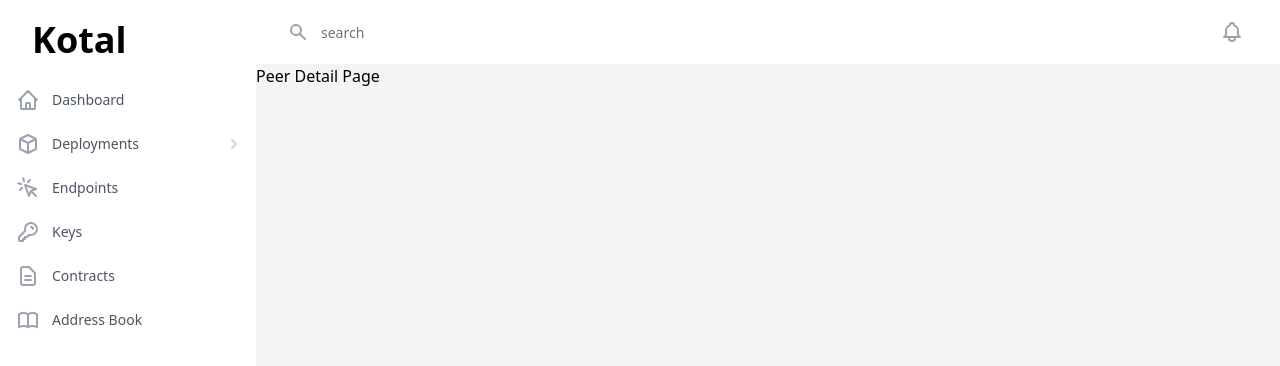
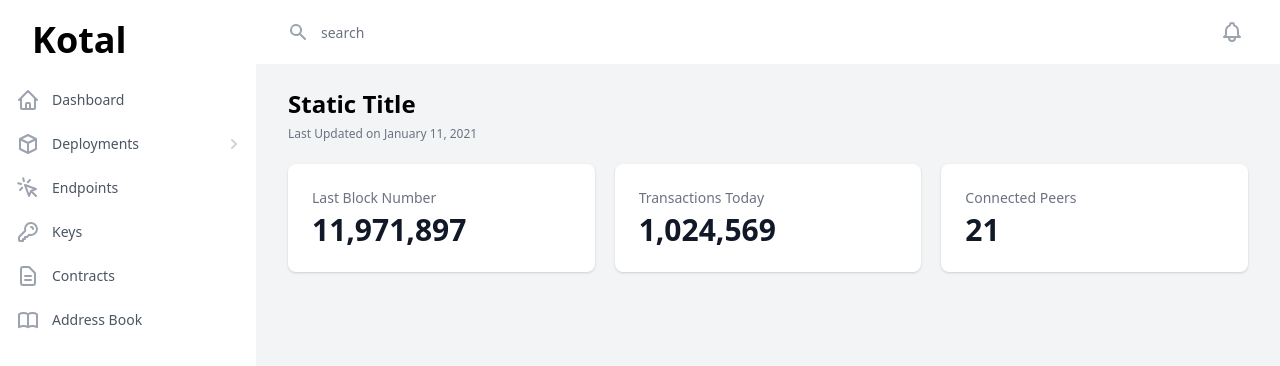
Before and after one commit to kotalco/community-dashboard, a Next.js app: page /deployments/ipfs/peers/1 in a window 1280 px wide. Shown: the top 366 px of the page. Built offline with nearby package versions, Linux system fonts and the light colour scheme.

Commit message:
Add layout to peer detail page

```diff
--- a/components/molecules/PageDetailsHeader/PageDetailsHeader.tsx
+++ b/components/molecules/PageDetailsHeader/PageDetailsHeader.tsx
@@ -1,12 +1,12 @@
 interface Props {
-  nodeName: string
+  title: string
   date: string
 }
 
-const PageDetailsHeader: React.FC<Props> = ({ nodeName, date }) => {
+const PageDetailsHeader: React.FC<Props> = ({ title, date }) => {
   return (
     <div className="max-w-7xl mx-auto px-4 sm:px-6 md:px-8">
-      <h1 className="text-2xl font-semibold">{nodeName}</h1>
+      <h1 className="text-2xl font-semibold">{title}</h1>
       <span className="text-xs text-gray-500">Last Updated on {date}</span>
     </div>
   )
--- a/pages/deployments/ipfs/peers/[peerName].tsx
+++ b/pages/deployments/ipfs/peers/[peerName].tsx
@@ -1,9 +1,28 @@
 import Layout from '@components/templates/Layout/Layout'
+import PageDetailsHeader from '@components/molecules/PageDetailsHeader/PageDetailsHeader'
+import StatsComponent from '@components/molecules/Stats/Stats'
 
 const IPFSPeerDetail: React.FC = () => {
   return (
     <Layout>
-      <h1>Peer Detail Page</h1>
+      <div className="py-6">
+        <PageDetailsHeader title="Static Title" date="January 11, 2021" />
+
+        <div className="max-w-7xl mx-auto px-4 sm:px-6 md:px-8">
+          {/* Stats */}
+          <div>
+            <dl className="mt-5 grid grid-cols-1 gap-5 sm:grid-cols-3">
+              <StatsComponent title="Last Block Number" content="11,971,897" />
+              <StatsComponent title="Transactions Today" content="1,024,569" />
+              <StatsComponent title="Connected Peers" content="21" />
+            </dl>
+          </div>
+
+          {/* <div className="bg-white overflow-hidden shadow rounded-lg divided-y divided-gray-200 mt-4">
+            <Tabs node={node} />
+          </div> */}
+        </div>
+      </div>
     </Layout>
   )
 }
```
Also changed, not shown: pages/deployments/ethereum/nodes/[nodeName].tsx (+16 -16 lines).
